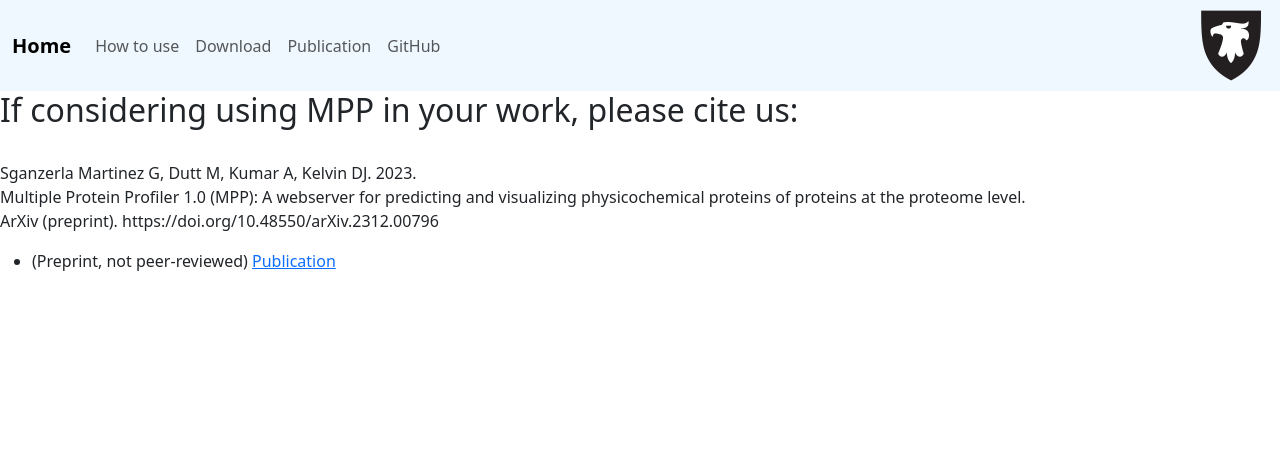
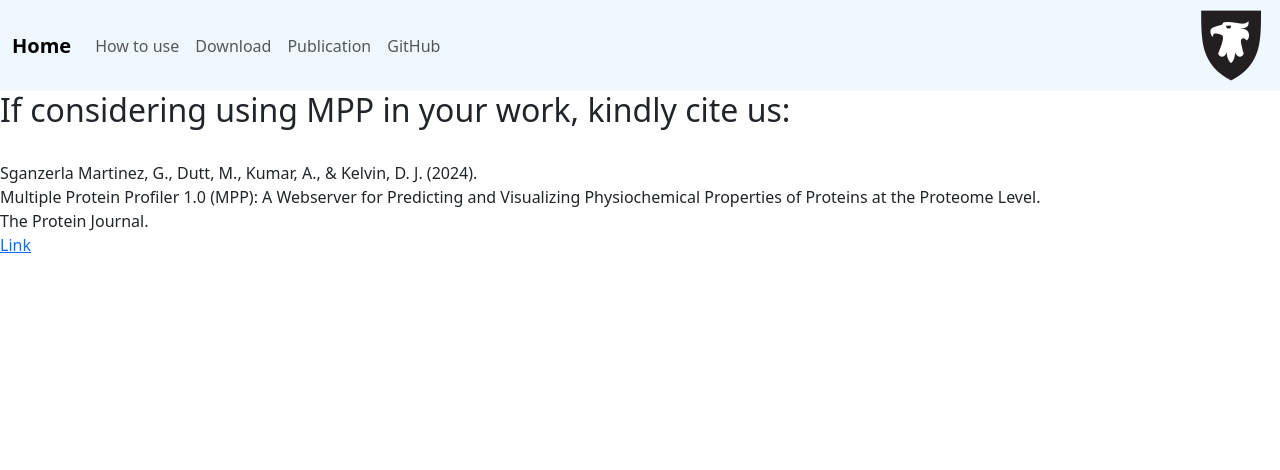
Before and after one commit to gustavsganzerla/mpp, a Django app: page /protein_profiler/publication/ in a window 1280 px wide. Shown: the top 470 px of the page. Run offline with Django 3.2, Linux system fonts and the light colour scheme; some libraries are stand-ins or nearby versions.

Commit message:
publication

```diff
--- a/protein_profiler/templates/protein_profiler/publication.html
+++ b/protein_profiler/templates/protein_profiler/publication.html
@@ -2,16 +2,12 @@
 
 {% block content %}
 
-<h2> If considering using MPP in your work, please cite us: </h2><br>
-
-    <p>Sganzerla Martinez G, Dutt M, Kumar A, Kelvin DJ. 2023.<br>
-    Multiple Protein Profiler 1.0 (MPP):
-    A webserver for predicting and visualizing physicochemical proteins of proteins at the proteome level.<br>
-    ArXiv (preprint). https://doi.org/10.48550/arXiv.2312.00796 </p>
-
-    <ul>
-        <li>(Preprint, not peer-reviewed) <a href="https://arxiv.org/abs/2312.00796" target = "_blank">Publication</a> </li>
-    </ul>
+<h2> If considering using MPP in your work, kindly cite us: </h2><br>
 
 
+<p>Sganzerla Martinez, G., Dutt, M., Kumar, A., & Kelvin, D. J. (2024). <br>
+Multiple Protein Profiler 1.0 (MPP): A Webserver for Predicting and Visualizing Physiochemical Properties of Proteins at the Proteome Level.<br>
+The Protein Journal.<br>
+<a href="https://doi.org/10.1007/s10930-024-10214-z" target="_blank">Link</a></p>
+
 {% endblock %}
```
Also changed, not shown: protein_profiler/templates/protein_profiler/prot_char.html (+7 -0 lines), 1 other file.
